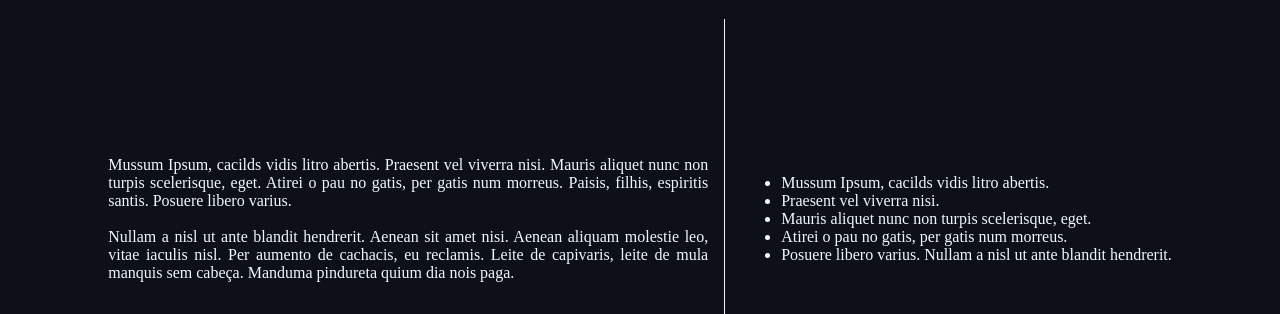
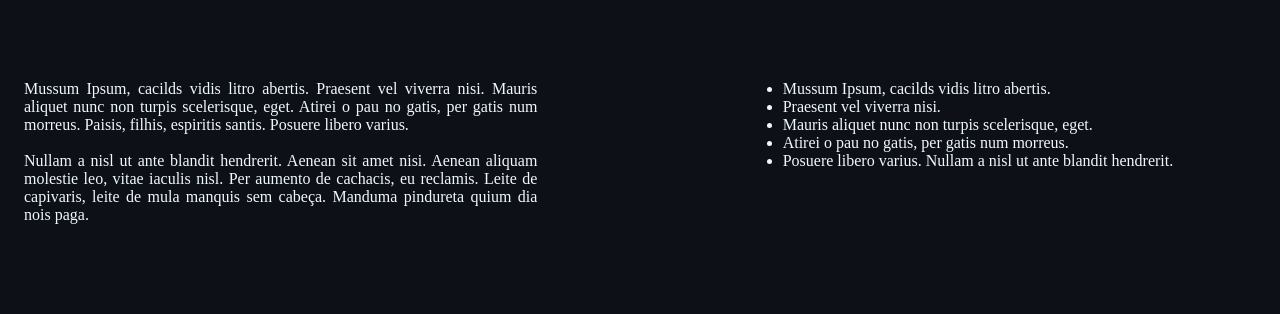
Before and after one commit to igormcsouza/curriculum-vitae, a React (Create React App) app: page / in a window 1280 px wide. Shown: the part 494-808 px from the top of the page. Built offline with nearby package versions, Linux system fonts and the light colour scheme.

Commit message:
Fix skills

```diff
--- a/src/components/Skill.tsx
+++ b/src/components/Skill.tsx
@@ -1,27 +1,19 @@
 import React from "react";
-import { createStyles, Divider, makeStyles, Theme } from "@material-ui/core";
+import {
+  createStyles,
+  Divider,
+  Grid,
+  Hidden,
+  makeStyles,
+  Theme,
+} from "@material-ui/core";
 
 const useStyle = makeStyles((theme: Theme) =>
   createStyles({
     skillBox: {
-      display: "flex",
-      flexDirection: "row",
-      justifyContent: "center",
-      height: "100%",
-    },
-    background: {
-      height: 400,
-      maxWidth: 600,
-      textAlign: "justify",
-      display: "flex",
-      alignItems: "center",
-    },
-    skills: {
-      heitght: 400,
-      maxWidth: 600,
-      textAlign: "justify",
-      display: "flex",
-      alignItems: "center",
+      marginLeft: "auto",
+      marginRight: "auto",
+      margin: "50px 0px",
     },
   })
 );
@@ -30,27 +22,44 @@ const Skill: React.FC<{}> = () => {
   const classes = useStyle();
 
   return (
-    <div className={classes.skillBox}>
-      <div className={classes.background}>
+    <Grid
+      container
+      justify="space-between"
+      direction="row"
+      className={classes.skillBox}
+    >
+      <Grid item xs={12} md={5}>
+        <p style={{ textAlign: "justify" }}>
           Mussum Ipsum, cacilds vidis litro abertis. Praesent vel viverra nisi.
-        Mauris aliquet nunc non turpis scelerisque, eget. Atirei o pau no gatis,
-        per gatis num morreus. Paisis, filhis, espiritis santis. Posuere libero
-        varius.
+          Mauris aliquet nunc non turpis scelerisque, eget. Atirei o pau no
+          gatis, per gatis num morreus. Paisis, filhis, espiritis santis.
+          Posuere libero varius.
           <br />
           <br />
           Nullam a nisl ut ante blandit hendrerit. Aenean sit amet nisi. Aenean
           aliquam molestie leo, vitae iaculis nisl. Per aumento de cachacis, eu
-        reclamis. Leite de capivaris, leite de mula manquis sem cabeça. Manduma
-        pindureta quium dia nois paga.
-      </div>
+          reclamis. Leite de capivaris, leite de mula manquis sem cabeça.
+          Manduma pindureta quium dia nois paga.
+        </p>
+      </Grid>
+      <Grid item xs="auto">
+        <Hidden mdUp lgUp xlUp>
           <Divider
             style={{ backgroundColor: "whitesmoke" }}
-        flexItem={true}
             orientation="vertical"
             variant="middle"
           />
-      <div className={classes.skills}>
-        <ul>
+        </Hidden>
+        <Hidden xsUp smUp>
+          <Divider
+            style={{ backgroundColor: "whitesmoke" }}
+            orientation="horizontal"
+            variant="middle"
+          />
+        </Hidden>
+      </Grid>
+      <Grid item alignItems="center" xs={12} md={5}>
+        <ul style={{ textAlign: "justify" }}>
           <li>Mussum Ipsum, cacilds vidis litro abertis.</li>
           <li>Praesent vel viverra nisi.</li>
           <li>Mauris aliquet nunc non turpis scelerisque, eget.</li>
@@ -59,8 +68,8 @@ const Skill: React.FC<{}> = () => {
             Posuere libero varius. Nullam a nisl ut ante blandit hendrerit.
           </li>
         </ul>
-      </div>
-    </div>
+      </Grid>
+    </Grid>
   );
 };
 
```
Lines whose indentation alone changed are shown as unchanged.
